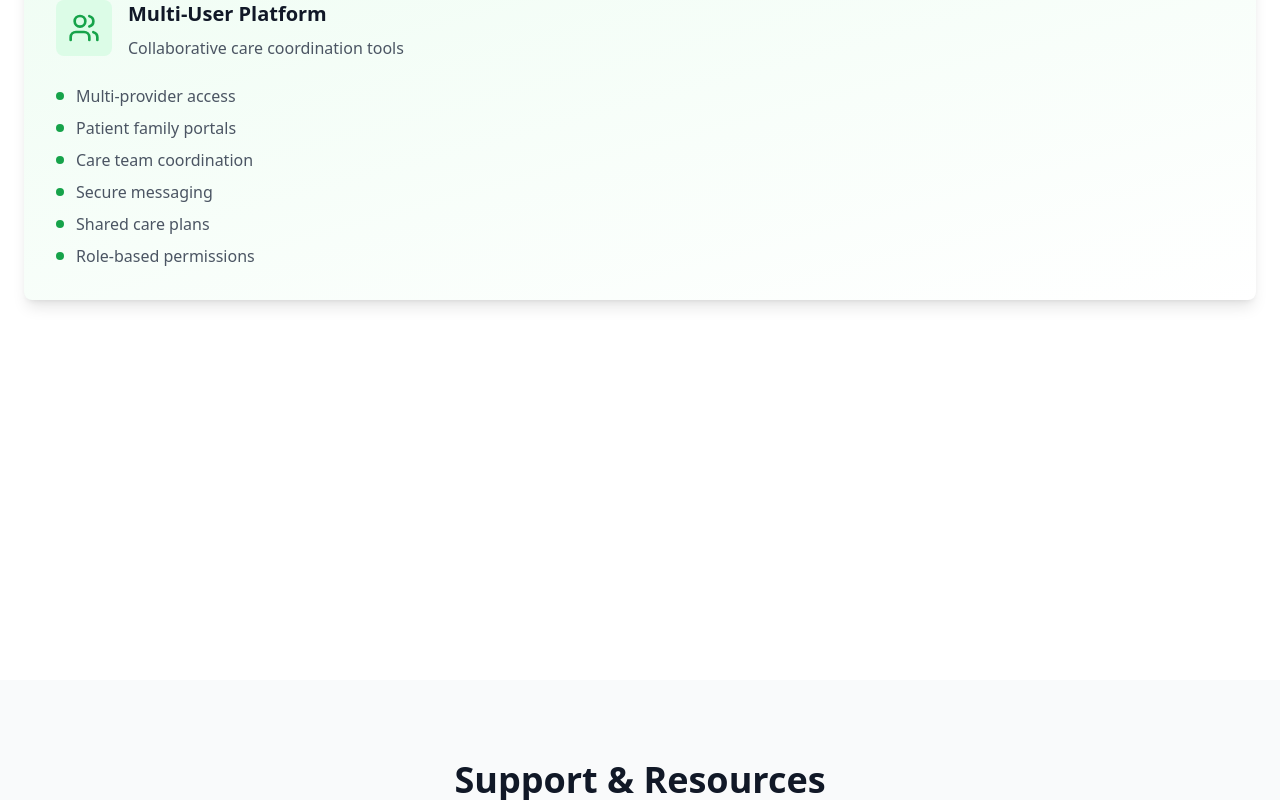
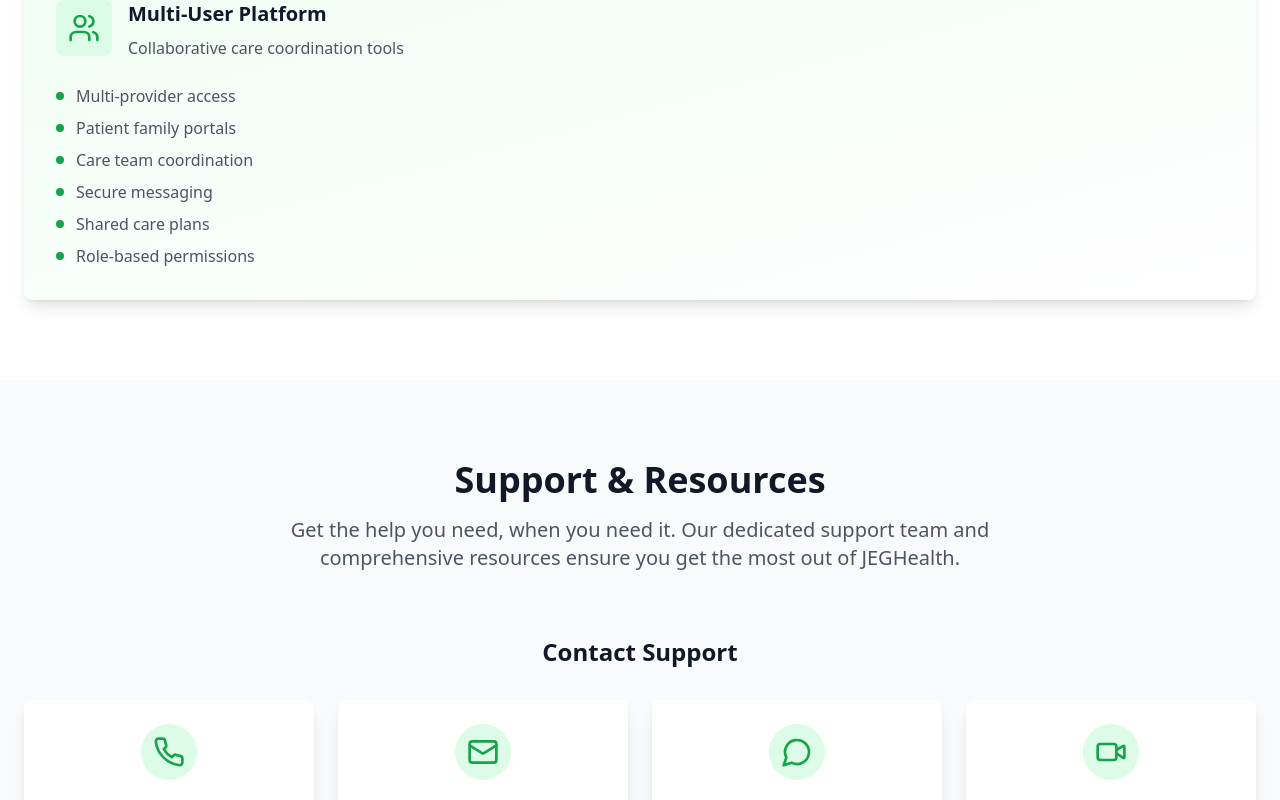
Before and after one commit to eakomdo/jeghealth-care-connect, a React (Vite) app: page / in a window 1280 px wide. Shown: the part 7126-7926 px from the top of the page. Built offline with nearby package versions, Linux system fonts and the light colour scheme.

Commit message:
Remove download brochure and reduce space.
Removed the "Download Brochure" button and reduced spacing in the LearnMore component.

```diff
--- a/src/components/LearnMore.jsx
+++ b/src/components/LearnMore.jsx
@@ -132,7 +132,7 @@ const LearnMore = () => {
           </div>
         </div>
 
-        <div className="mb-16">
+        <div>
           <h3 className="text-2xl font-semibold text-gray-900 text-center mb-8">Platform Features in Detail</h3>
           <div className="grid grid-cols-1 lg:grid-cols-2 gap-8">
             {features.map((feature, index) => (
@@ -160,24 +160,6 @@ const LearnMore = () => {
             ))}
           </div>
         </div>
-
-        <div className="bg-gradient-to-r from-green-600 to-green-700 rounded-2xl p-8 text-white text-center">
-          <h3 className="text-2xl font-semibold mb-4">Ready to Transform Your Healthcare Practice?</h3>
-          <p className="text-green-100 mb-8 max-w-2xl mx-auto">
-            Join thousands of healthcare professionals who trust JEGHealth for their IoT monitoring needs.
-            Start your journey towards better patient outcomes today.
-          </p>
-          <div className="flex justify-center">
-            <Button
-              variant="outline"
-              size="lg"
-              className="border-2 border-white text-white hover:bg-white hover:text-green-600 px-8 py-4 text-lg font-medium"
-            >
-              <Download className="w-5 h-5 mr-2" />
-              Download Brochure
-            </Button>
-          </div>
-        </div>
       </div>
     </section>
   );
```
